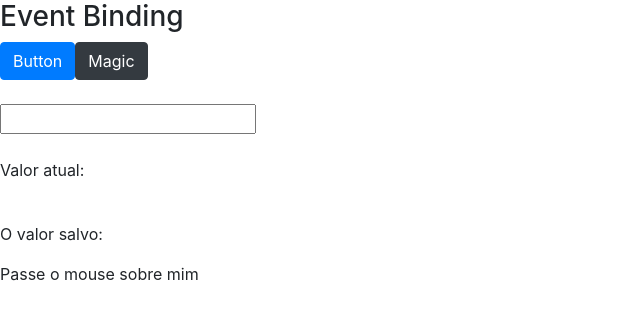
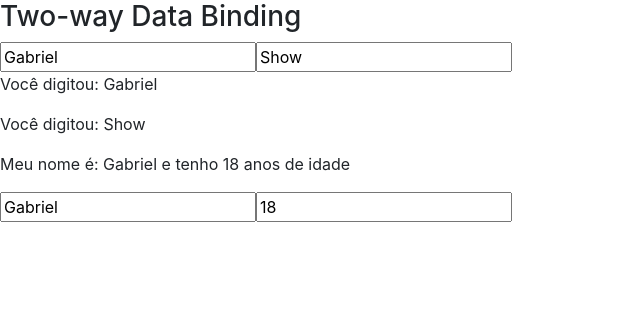
Before and after one commit to GabrielRodriguesDev/Loiane-Angular, an Angular app in the folder data-binding/: page / in a window 1280 px wide. Shown: the top 318 px of the page, without its empty margins (0-640 px from the left). Built offline with nearby package versions, Linux system fonts and the light colour scheme.

Commit message:
Cruso Angular #12: Two-Way data binding

```diff
--- a/data-binding/src/app/app.module.ts
+++ b/data-binding/src/app/app.module.ts
@@ -1,9 +1,11 @@
 import { BrowserModule } from '@angular/platform-browser';
 import { NgModule } from '@angular/core';
+import { FormsModule } from '@angular/forms'
 
 import { AppRoutingModule } from './app-routing.module';
 import { AppComponent } from './app.component';
 import { DataBindingComponent } from './data-binding/data-binding.component';
+import { MeuFormModule } from './meu-form/meu-form.module';
 
 @NgModule({
   declarations: [
@@ -12,7 +14,9 @@ import { DataBindingComponent } from './data-binding/data-binding.component';
   ],
   imports: [
     BrowserModule,
-    AppRoutingModule
+    AppRoutingModule,
+    FormsModule,
+    MeuFormModule
   ],
   providers: [],
   bootstrap: [AppComponent]
--- a/data-binding/src/app/data-binding/data-binding.component.html
+++ b/data-binding/src/app/data-binding/data-binding.component.html
@@ -1,6 +1,6 @@
-<section class="property-binding">
+<section class="Data-Binding">
 
-   <!-- <article>
+   <!-- <article class="property-binding">
       <h3>Interpolation / Interpolação</h3>
       <p>String renderizada com interpolation {{ url }}</p>
       <p>Resultado de 1 + 1 é {{ 1 + 1 }}</p>
@@ -55,12 +55,13 @@
     </article>
   </section> -->
 
+  <!--
   <section class="event-binding">
     <article>
       <h3>Event Binding</h3>
       <div>
         <button (click)="buttonClicked()"
-        class="btn btn-primary"> Button </button> <!--Ao ser clicado o botton (Método click) executar a function-->
+        class="btn btn-primary"> Button </button>
 
         <button (click)="clieckedMe()"
         class="btn btn-dark"> Magic </button>
@@ -72,7 +73,7 @@
         (keyup)="onKeyup($event)"
         (keyup.enter)="saveValue($event.target.value)"
         (blur)="saveValue(campoInput.value)"
-        #campoInput/> <!--A cada método estamos pegando o valor do input pelo $event e execuntando uma function-->
+        #campoInput/>
 
 
       <br><br>
@@ -86,13 +87,10 @@
       <span
       (mouseover)="onMouseOverOut()"
       (mouseout)="onMouseOverOut()"
-      [class.higthligth]="isMouseOver"> Passe o mouse sobre mim </span> <!--A passar e sair o mouse do campo (mouseover - mouseout)
-      é executado uma function que troca o valor de uma varial, e se a varial for true muda ela muda aparencia (Só fica true se passarmos,
-    o mouse em cima.-->
-
-
-
+      [class.higthligth]="isMouseOver"> Passe o mouse sobre mim </span>
 
       </div>
-    </article>
+    </article> -->
+
+    <app-meu-form></app-meu-form>
   </section>
--- a/data-binding/src/app/data-binding/data-binding.component.ts
+++ b/data-binding/src/app/data-binding/data-binding.component.ts
@@ -7,14 +7,15 @@ import { Component, OnInit } from '@angular/core';
 })
 export class DataBindingComponent implements OnInit {
 
-  url = 'http://loiane.com';
-  urlImg = 'http://lorempixel.com/400/200/nature/';
-  valueRealTime: string ;
-  confirmedValue: string;
+  url = 'http://loiane.com'; //Property-Binding
+  urlImg = 'http://lorempixel.com/400/200/nature/'; //Property-Binding
 
-  isMouseOver: boolean = false;
+  valueRealTime: string ; //Class & Style Binding
+  confirmedValue: string; //Class & Style Binding
 
-  Magic: boolean = false;
+  isMouseOver: boolean = false; //Event Binding
+  Magic: boolean = false; //Event Binding
+
 
   getValor(){
     return 1;
@@ -44,6 +45,8 @@ export class DataBindingComponent implements OnInit {
 
   }
 
+
+
   constructor() { }
 
   ngOnInit(): void {
--- /dev/null
+++ b/data-binding/src/app/meu-form/meu-form.component.html
@@ -0,0 +1,25 @@
+<article class="two-way-binding">
+    <h3>Two-way Data Binding</h3>
+    <div>
+
+      <input type="text" [value]="nomeManual"
+      (input)="nomeManual = $event.target.value"
+      />
+
+
+    <input type="text" [(ngModel)]="nomeAutomatico"/>
+
+      <p>Você digitou: {{nomeManual}} </p>
+
+      <p>Você digitou: {{nomeAutomatico}} </p>
+
+      <div>
+        <p>Meu nome é: {{pessoa.nome}} e tenho {{pessoa.idade}} anos de idade</p>
+
+        <input type="text" [(ngModel)]="pessoa.nome" (input)="twoWayBinding()"/>
+        <input type="text" [(ngModel)]="pessoa.idade" (input)="twoWayBinding()"/>
+
+      </div>
+
+    </div>
+  </article>
--- /dev/null
+++ b/data-binding/src/app/meu-form/meu-form.component.ts
@@ -0,0 +1,28 @@
+import { Component, OnInit } from '@angular/core';
+
+@Component({
+  selector: 'app-meu-form',
+  templateUrl: './meu-form.component.html',
+  styleUrls: ['./meu-form.component.css']
+})
+export class MeuFormComponent implements OnInit {
+
+
+  nomeManual:string = 'Gabriel'
+  nomeAutomatico: string = 'Show'
+
+  pessoa: any =  {
+    nome: 'Gabriel',
+    idade: 18
+
+  }
+twoWayBinding(){
+    console.log(this.pessoa.nome)
+    console.log(this.pessoa.idade)
+  }
+  constructor() { }
+
+  ngOnInit(): void {
+  }
+
+}
```
Also changed, not shown: data-binding/src/app/meu-form/meu-form.module.ts (added, +20 -0 lines), data-binding/src/app/meu-form/meu-form.component.css (added), 1 other file (tests, documents, lock files or other folders).
